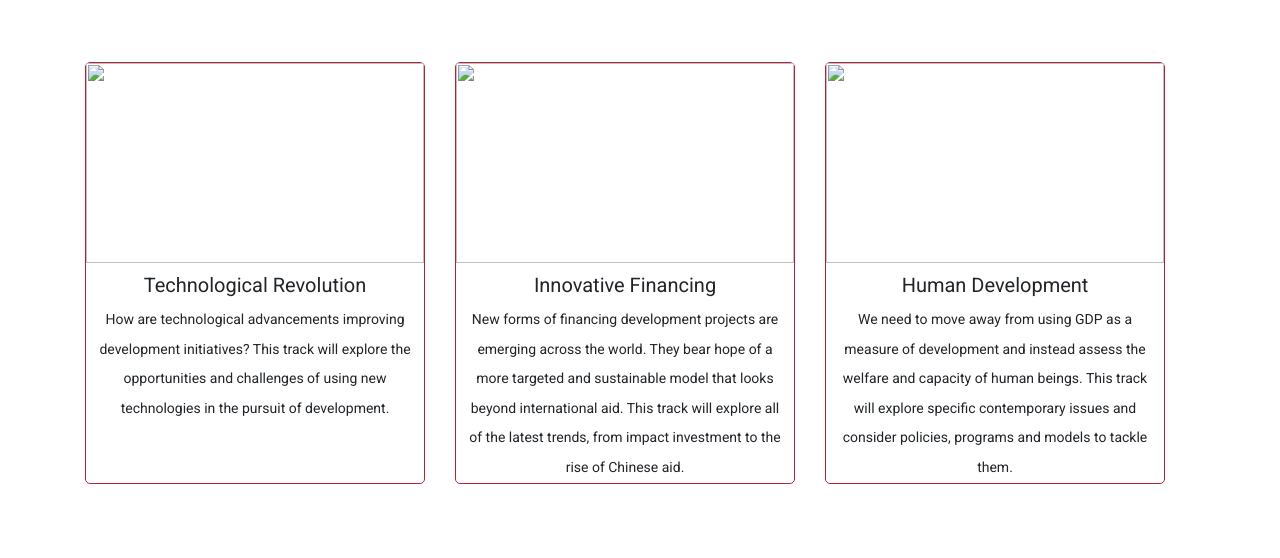
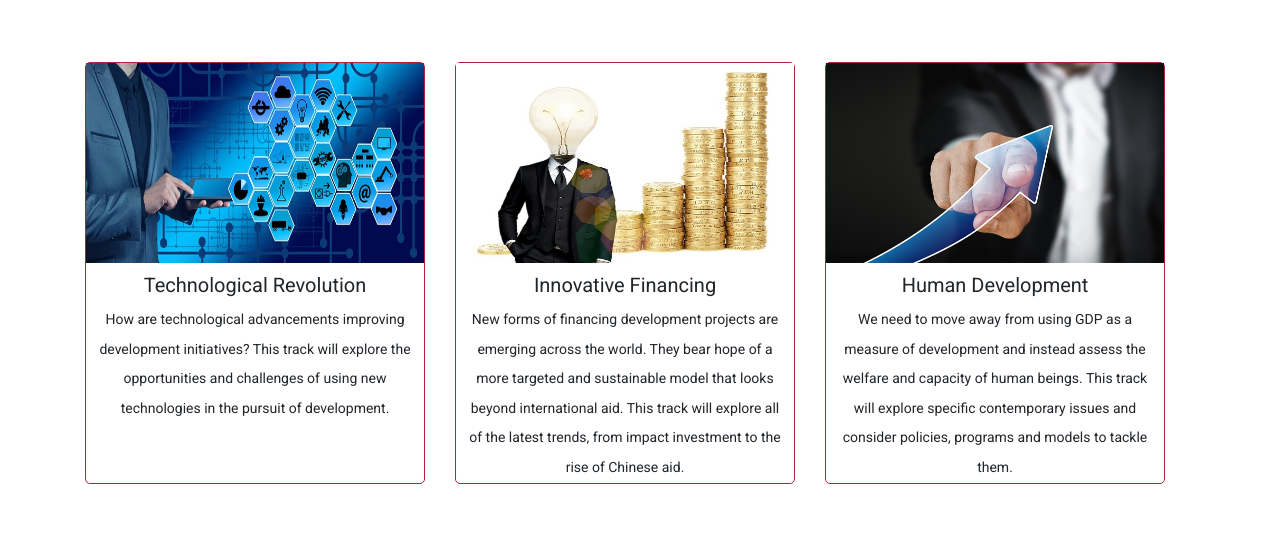
Before and after one commit to nkushh/nkushh.github.io, a plain HTML site: page conference.html in a window 1280 px wide. Shown: the part 242-800 px from the top of the page. Drawn offline with Linux system fonts and the light colour scheme; a web font is replaced by a local one.

Commit message:
Modified conference tracks look

```diff
--- a/conference.html
+++ b/conference.html
@@ -58,7 +58,7 @@
                 <a href="track.html">
                 <div class="track">
                   <div class="track-img">
-                    <img src="img/track5.jpg" class="img-responsive">
+                    <img src="img/tracks/track5.jpg" class="img-responsive">
                   </div>
                   <div class="track-info">
                     <h5>Technological Revolution</h5>
@@ -75,7 +75,7 @@
                 <a href="track.html">
                 <div class="track">
                   <div class="track-img">
-                    <img src="img/track1.jpg" class="img-responsive">
+                    <img src="img/tracks/track1.jpg" class="img-responsive">
                   </div>
                   <div class="track-info">
                     <h5>Innovative Financing</h5>
@@ -94,7 +94,7 @@
                 <a href="track.html">
                 <div class="track">
                   <div class="track-img">
-                    <img src="img/track2.jpg" class="img-responsive">
+                    <img src="img/tracks/track2.jpg" class="img-responsive">
                   </div>
                   <div class="track-info">
                     <h5>Human Development</h5>
```
